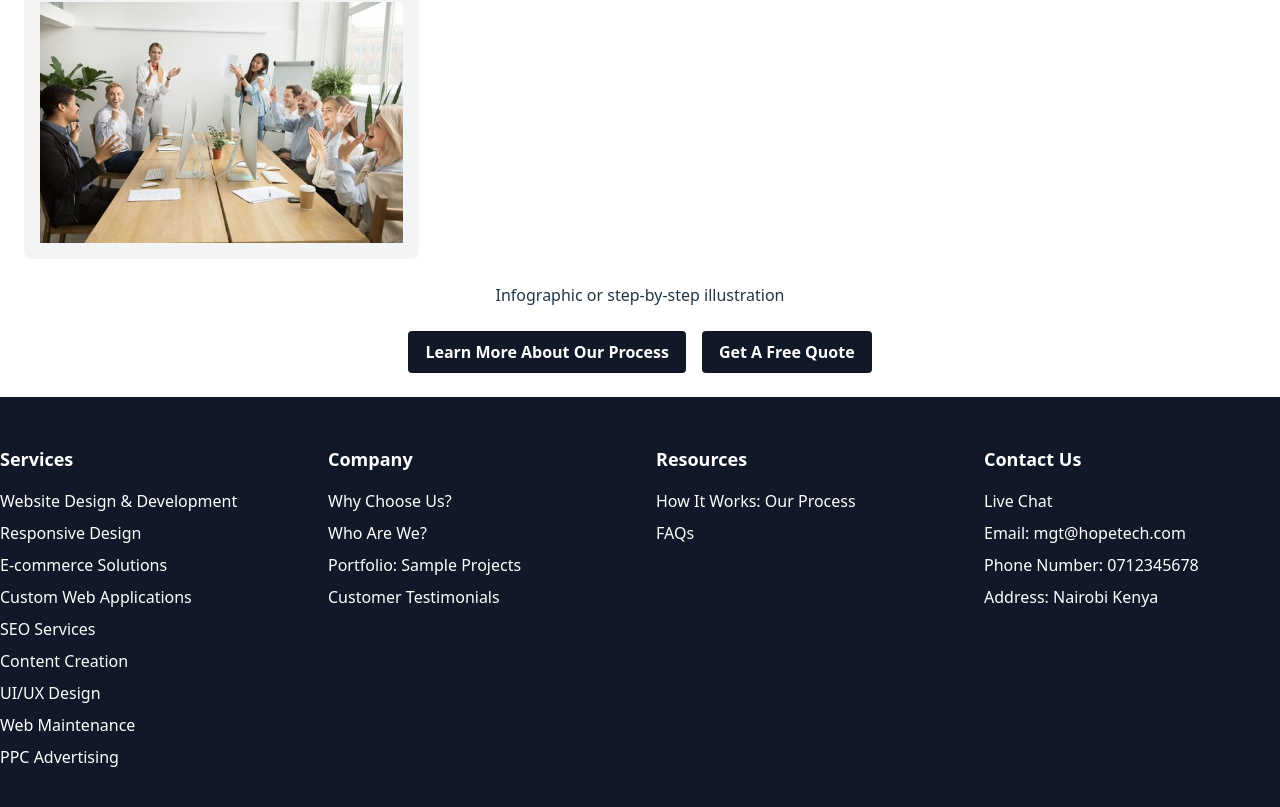
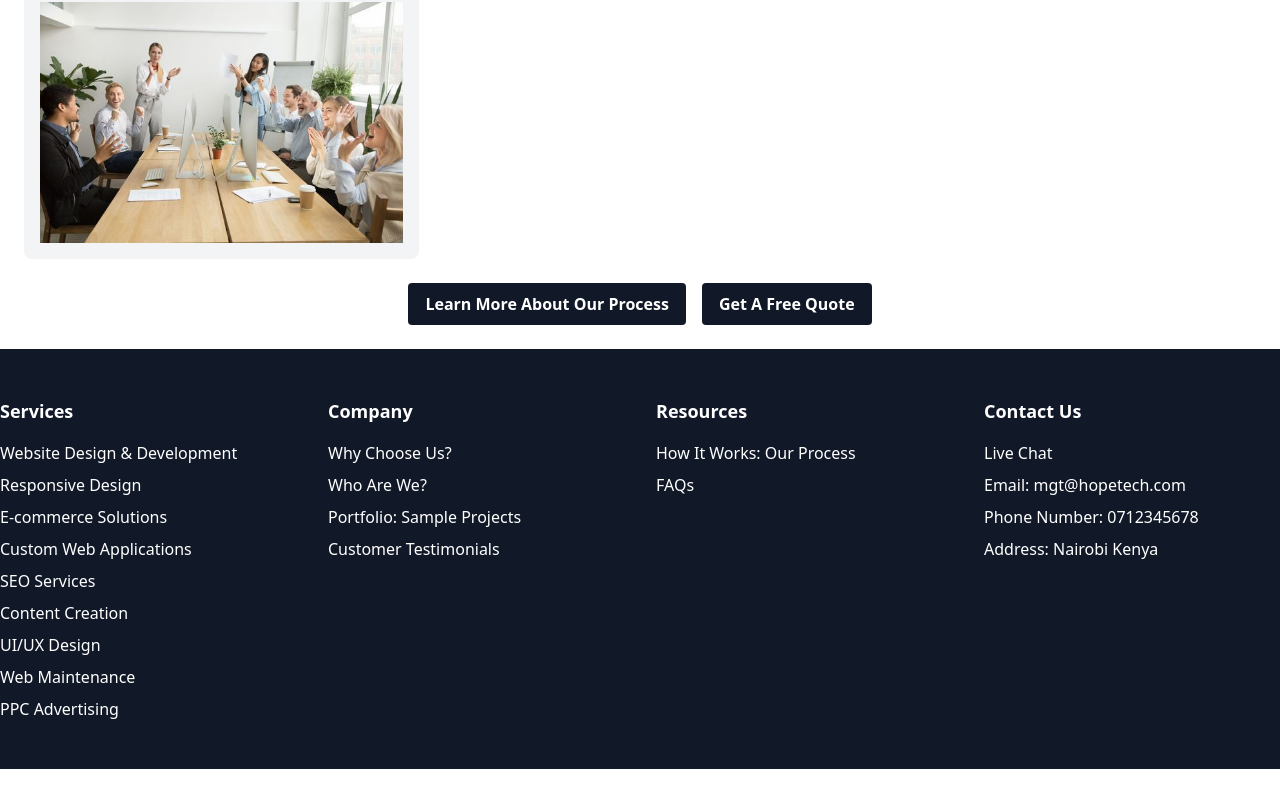
Before and after one commit to winny52/HopeTech, a React (Vite) app: page /process in a window 1280 px wide. Shown: the part 1182-1989 px from the top of the page. After the commit the page ends 1951 px from the top, so only its background shows below. Built offline with nearby package versions, Linux system fonts and the light colour scheme.

Commit message:
Added functionality

```diff
--- a/src/components/OurProcess.jsx
+++ b/src/components/OurProcess.jsx
@@ -64,9 +64,7 @@ const OurProcess = () => {
           <img src={Step7Image} alt="Step 7" className="mt-4 mx-auto" />
         </div>
       </div>
-      <div className="text-center mt-6">
-        <p>Infographic or step-by-step illustration</p>
-      </div>
+
       <div className="text-center mt-6">
         <button  onClick={handleClick}   className="bg-gray-900 hover:bg-blue-700 text-white font-bold py-2 px-4 rounded mr-4">Learn More About Our Process</button>
         <button className="bg-gray-900 hover:bg-green-700 text-white font-bold py-2 px-4 rounded">Get A Free Quote</button>
```
